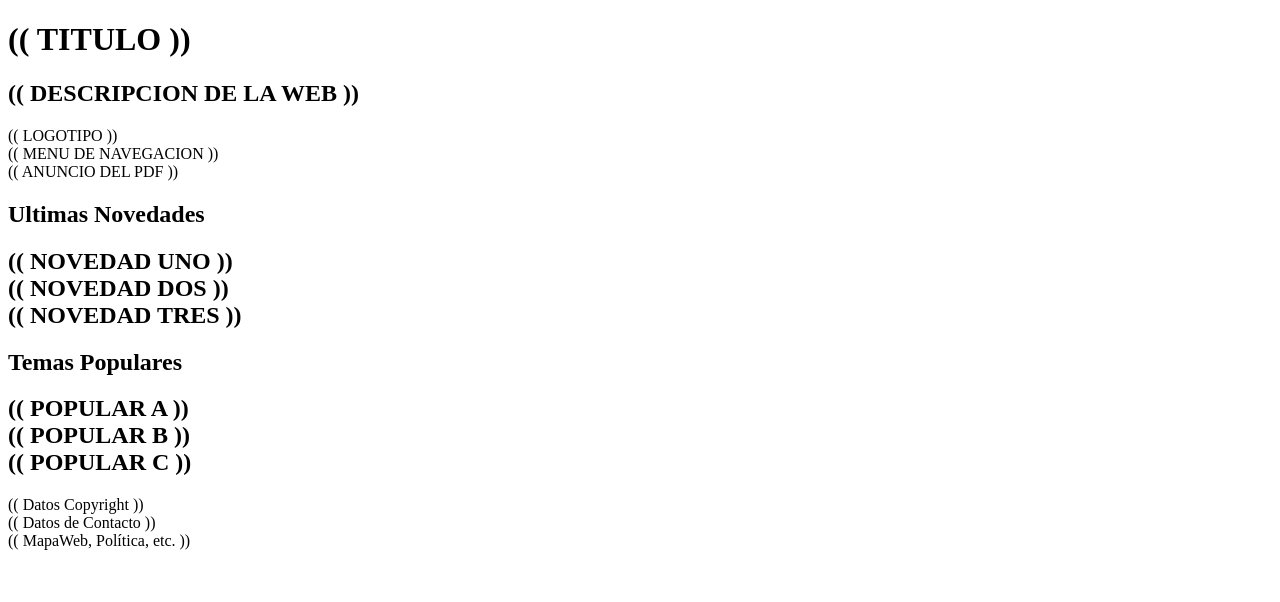
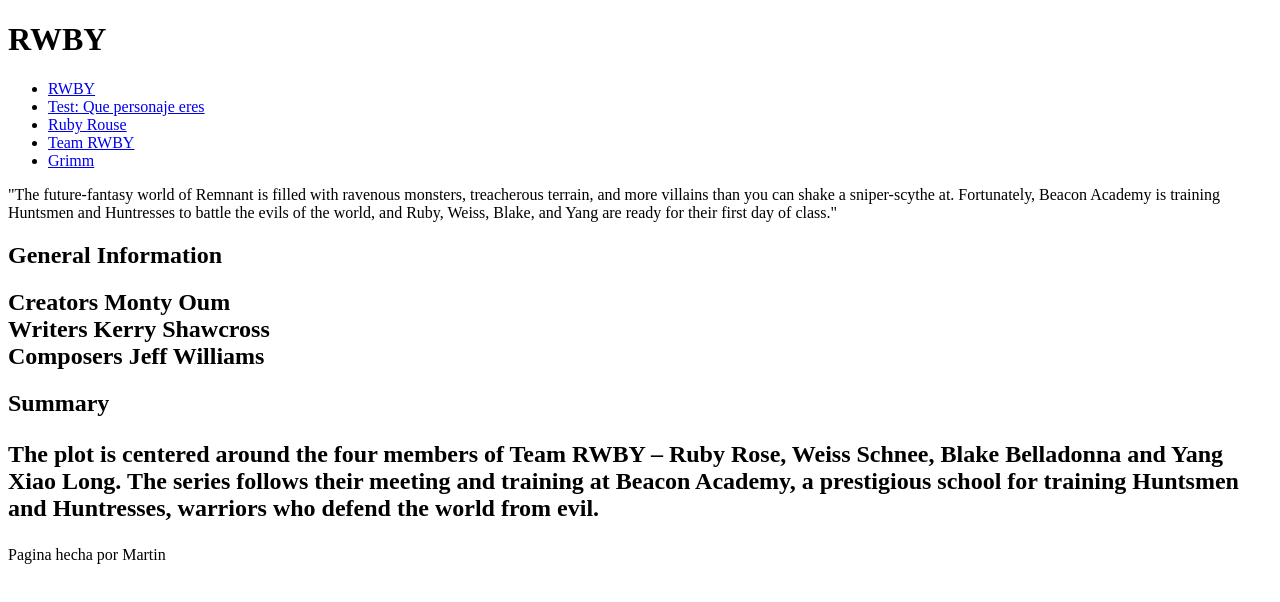
Before and after one commit to MartinFlores101/Ej3.-HTML5-, a plain HTML site: page index.html in a window 1280 px wide. Drawn offline with Linux system fonts and the light colour scheme.

Commit message:
Etiquetas de HTML5

```diff
--- a/index.html
+++ b/index.html
@@ -2,42 +2,50 @@
 <html lang="es">
     <head>
         <meta charset="utf-8" />
-        <title>Titulo</title>
+        <title>Index HTML 5</title>
     </head>
     <body>
       <div id="centrado">
+
         <header>
             <hgroup>
-                <h1>(( TITULO ))</h1>
-                <h2>(( DESCRIPCION DE LA WEB ))</h2>
+                <h1>RWBY</h1>
             </hgroup>
-            <div id="logotipo">(( LOGOTIPO ))</div>
+            <!--<div id="logotipo">(( LOGOTIPO ))</div>-->
         </header>
+
         <id ="contenido">
             <nav>
-                (( MENU DE NAVEGACION ))
+                <ul id="nav">
+                    <li><a href="index.html"> RWBY</a></li>
+                    <li><a href="test.html">Test: Que personaje eres</a></li>
+                    <li><a href="rubyRouse.html">Ruby Rouse</a></li>
+                    <li><a href="teamRWBY.html">Team RWBY</a></li>
+                    <li><a href="grimm.html">Grimm</a></li>
+                </ul>
             </nav>
             <aside>
-                (( ANUNCIO DEL PDF ))
+                "The future-fantasy world of Remnant is filled with ravenous monsters, treacherous terrain, and more villains than you can shake a sniper-scythe at. Fortunately, Beacon Academy is training Huntsmen and Huntresses to battle the evils of the world, and Ruby, Weiss, Blake, and Yang are ready for their first day of class."
             </aside>
             <section id="izquierda">
-                <h2>Ultimas Novedades<h2>
-                <article>(( NOVEDAD UNO ))</article>
-                <article>(( NOVEDAD DOS ))</article>
-                <article>(( NOVEDAD TRES ))</article>
+                <h2>General Information<h2>
+                <article>Creators  Monty Oum </article>
+                <article>Writers Kerry Shawcross</article>
+                <article>Composers Jeff Williams </article>
             </section>
             <section id="centro">
-                <h2>Temas Populares<h2>
-                <article>(( POPULAR A ))</article>
-                <article>(( POPULAR B ))</article>
-                <article>(( POPULAR C ))</article>
+                <h2>Summary<h2>
+                <p>
+                    The plot is centered around the four members of Team RWBY – Ruby Rose, Weiss Schnee, Blake Belladonna and Yang Xiao Long. The series follows their meeting and training at Beacon Academy, a prestigious school for training Huntsmen and Huntresses, warriors who defend the world from evil.
+                </p>
+
             </section>
           </div>
+
           <footer>
-            <section id="copyright">(( Datos Copyright ))</section>
-            <section id="contacto">(( Datos de Contacto ))</section>
-            <section id="enlaces">(( MapaWeb, Política, etc. ))</section>
+            <section id="copyright">Pagina hecha por Martin</section>
           </footer>
+
         </div>
     </body>
 </html>
```
